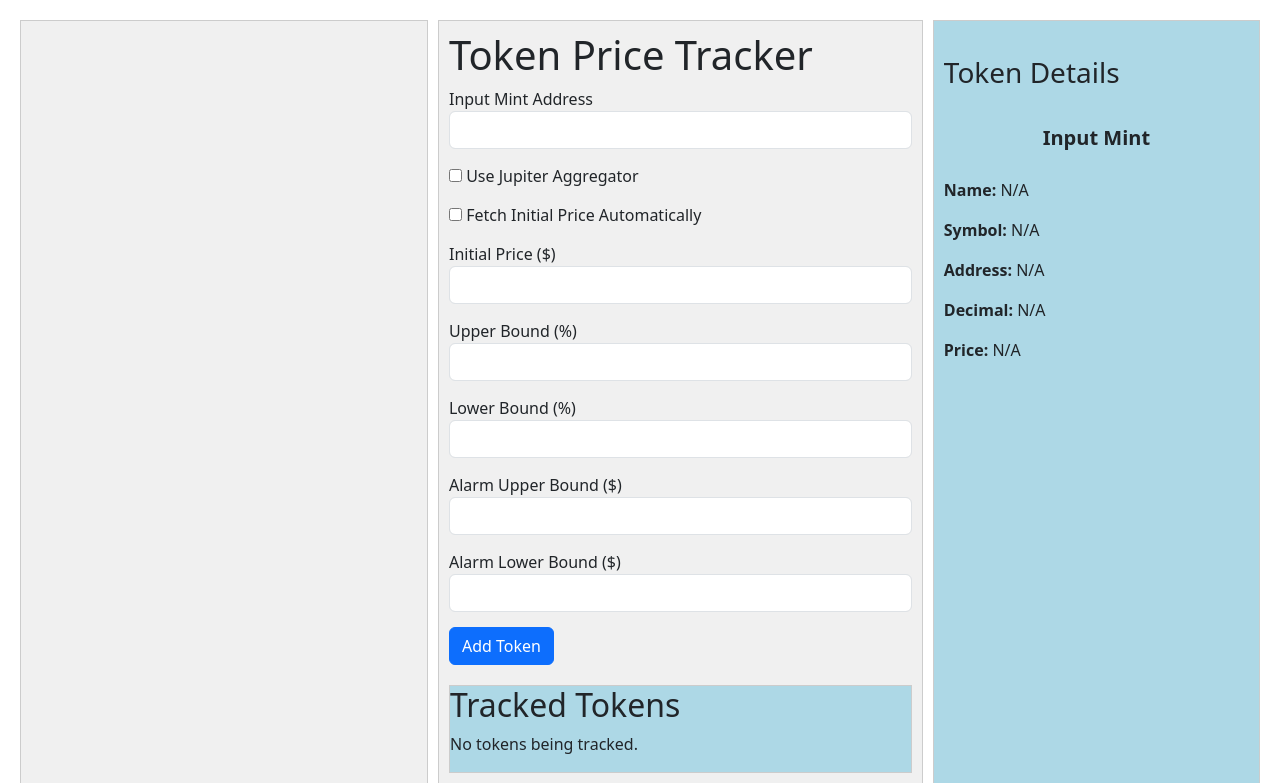
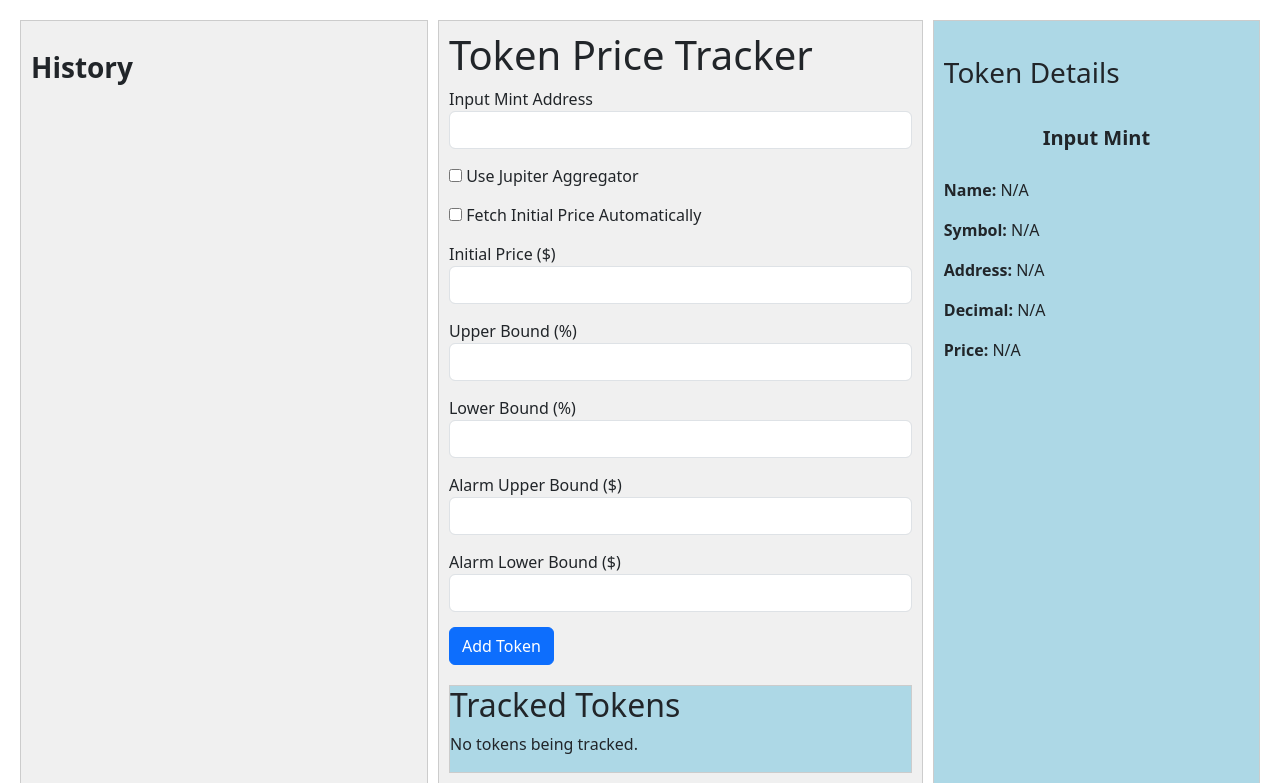
Before and after one commit to vishal24102002/token_tracker, a Flask app: page / in a window 1280 px wide. Shown: the top 783 px of the page. Run offline with Flask 3, Linux system fonts and the light colour scheme; data that the repository does not hold is empty.

Commit message:
Update index.html

```diff
--- a/templates/index.html
+++ b/templates/index.html
@@ -30,6 +30,8 @@
 <body>
     <div class="main_container">
         <div class="box previous_token" style="width: 500px;">
+            <h3 style="padding: 20px 0;"><b>History</b></h3>
+
 
         </div>
         <div class="box container">
```
